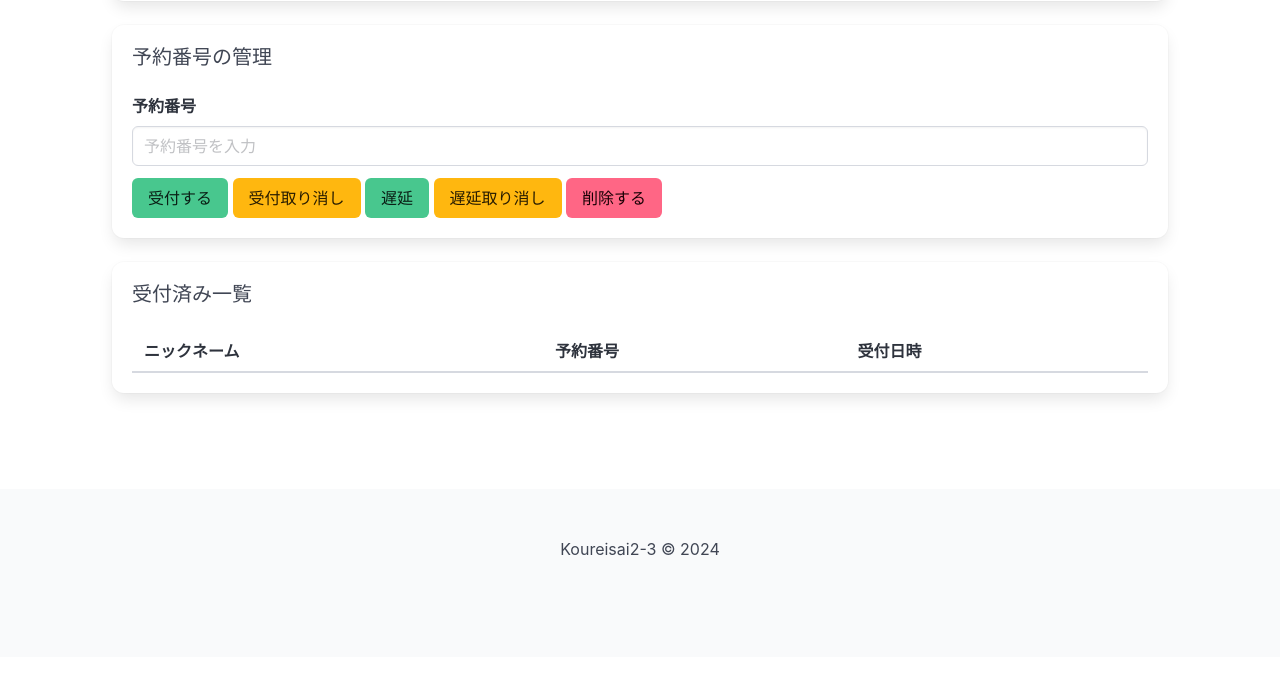
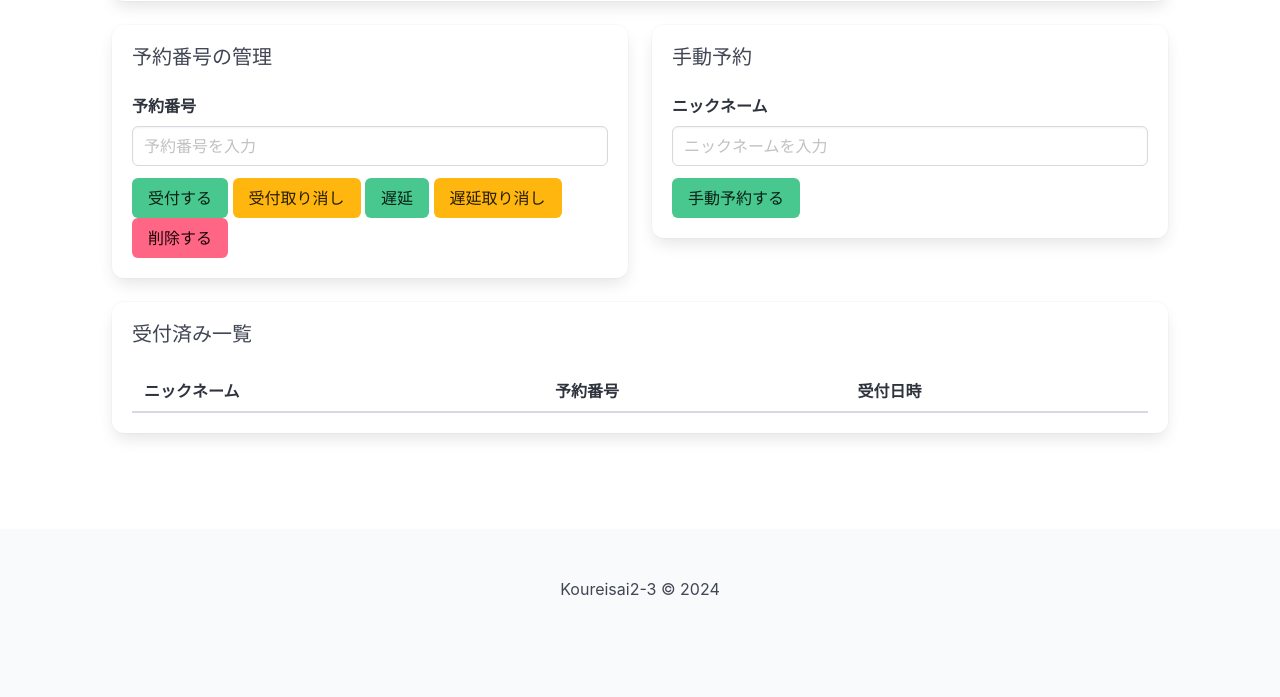
Before and after one commit to Sazae-301y/Koureisai2-3, a Django app: page /reservation/management/ in a window 1280 px wide. Shown: the part 342-1039 px from the top of the page. Before the commit the page ends 898 px from the top, so only its background shows below. Run offline with Django 5.2, Linux system fonts and the light colour scheme; the visitor is signed in with stand-in values (Sample User, id 1); data that the repository does not hold is empty.

Commit message:
手動予約

```diff
--- a/score_table/templates/page/reservation_management.html
+++ b/score_table/templates/page/reservation_management.html
@@ -65,6 +65,8 @@
                 </tbody>
             </table>
         </div>
+        <div class="columns">
+            <div class="column">
 
                 <div class="box">
                     <h2 class="subtitle">予約番号の管理</h2>
@@ -84,6 +86,25 @@
                             <button type="submit" name="action" value="delete" class="button is-danger" onclick="return confirm('本当にこの予約を削除しますか？');">削除する</button>
                         </div>
                     </form>
+                </div>
+            </div>
+            <div class="column">
+                <div class="box">
+                    <h2 class="subtitle">手動予約</h2>
+                    <form method="post">
+                        {% csrf_token %}
+                        <div class="field">
+                            <label class="label" for="reservation_number">ニックネーム</label>
+                            <div class="control">
+                                <input class="input" type="text" name="nickname" id="nickname" required placeholder="ニックネームを入力">
+                            </div>
+                        </div>
+                        <div class="control">
+                            <button type="submit" name="manual_reservation" value="reservate" class="button is-success">手動予約する</button>
+                        </div>
+                    </form>
+                </div>
+            </div>
         </div>
 
         <div class="box">
--- a/score_table/views.py
+++ b/score_table/views.py
@@ -105,40 +105,48 @@ def explanation(request):
 @staff_member_required
 def reservation_management(request):
     if request.method == 'POST':
-        reservation_number = request.POST.get('reservation_number')
-        action = request.POST.get('action')
-        if action == 'accept':
-            try:
-                reservation = Reservation.objects.get(reservation_number=reservation_number)
-                reservation.is_checked_in = True
+        if 'action' in request.POST:
+
+            reservation_number = request.POST.get('reservation_number')
+            action = request.POST.get('action')
+            if action == 'accept':
+                try:
+                    reservation = Reservation.objects.get(reservation_number=reservation_number)
+                    reservation.is_checked_in = True
+                    reservation.save()
+                except Reservation.DoesNotExist:
+                    pass
+            elif action == 'notaccept':
+                try:
+                    reservation = Reservation.objects.get(reservation_number=reservation_number)
+                    reservation.is_checked_in = False
+                    reservation.save()
+                except Reservation.DoesNotExist:
+                    pass
+            elif action == 'delete':
+                reservation = get_object_or_404(Reservation, reservation_number=reservation_number)
+                reservation.delete()
+            elif action == 'notthere':
+                try:
+                    reservation = Reservation.objects.get(reservation_number=reservation_number)
+                    reservation.is_not_there = True
+                    reservation.save()
+                except Reservation.DoesNotExist:
+                    pass
+            elif action == 'there':
+                try:
+                    reservation = Reservation.objects.get(reservation_number=reservation_number)
+                    reservation.is_not_there = False
+                    reservation.save()
+                except Reservation.DoesNotExist:
+                    pass
+        elif 'manual_reservation' in request.POST:
+            nickname = request.POST.get('nickname')
+            action = request.POST.get('manual_reservation')
+            if action == 'reservate':
+                reservation_number = generate_reservation_number()
+                reservation = Reservation(nickname=nickname, reservation_number=reservation_number)
                 reservation.save()
-            except Reservation.DoesNotExist:
-                pass
-        elif action == 'notaccept':
-            try:
-                reservation = Reservation.objects.get(reservation_number=reservation_number)
-                reservation.is_checked_in = False
-                reservation.save()
-            except Reservation.DoesNotExist:
-                pass
-        elif action == 'delete':
-            reservation = get_object_or_404(Reservation, reservation_number=reservation_number)
-            reservation.delete()
-        elif action == 'notthere':
-            try:
-                reservation = Reservation.objects.get(reservation_number=reservation_number)
-                reservation.is_not_there = True
-                reservation.save()
-            except Reservation.DoesNotExist:
-                pass
-        elif action == 'there':
-            try:
-                reservation = Reservation.objects.get(reservation_number=reservation_number)
-                reservation.is_not_there = False
-                reservation.save()
-            except Reservation.DoesNotExist:
-                pass
-
 
         # 処理が終わったらリダイレクト（PRGパターン）
         return redirect('reservation_management')
```
Lines whose indentation alone changed are shown as unchanged.
